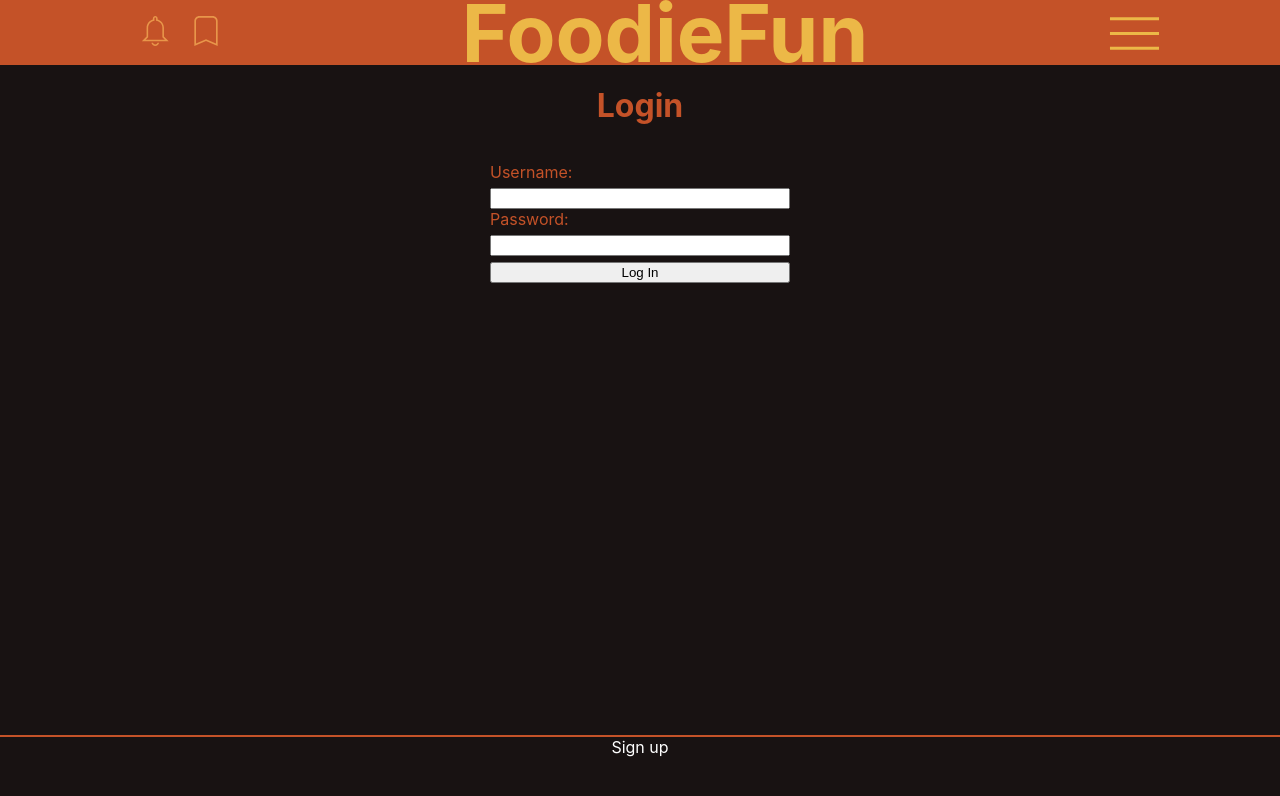
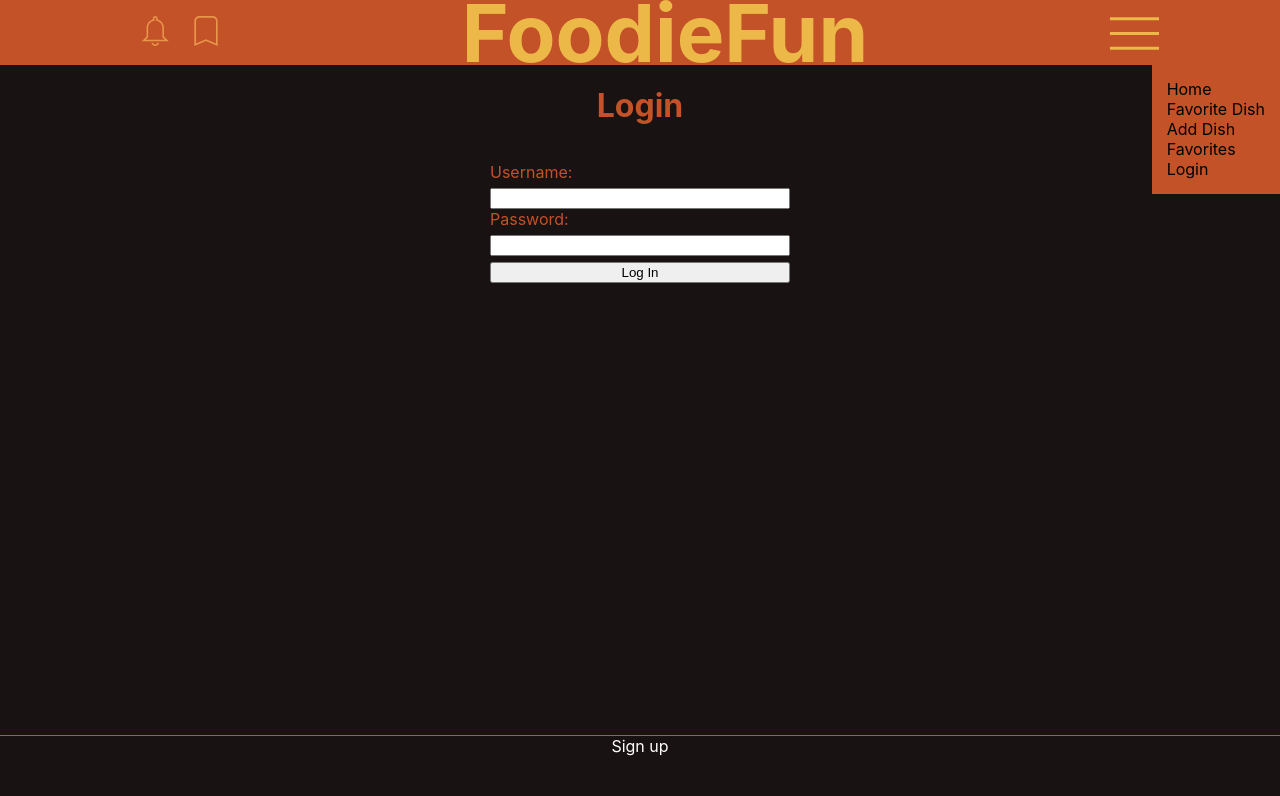
Before and after one commit to BW-FoodieFun-5/frontend, a React (Create React App) app in the folder foodie/: page /login in a window 1280 px wide. Both pictures are taken after a click on the icon 1134 px from the left and 32 px from the top of the page. Shown: the top 796 px of the page. Built offline with nearby package versions, Linux system fonts and the light colour scheme.

Commit message:
minor changes to menu

```diff
--- a/foodie/src/App.css
+++ b/foodie/src/App.css
@@ -34,17 +34,17 @@ background: #E8964A;
 
 }
  */
-#menu{
+#menu {
   position: absolute;
   top: 64px;
   right: 0px;
   background-color:  #C45228;
   margin: 0;
   padding: 0;
-  display: none;
+  /* display: none; */
 }
 
- .hidden{
+ .hidden {
    display: none;
  }
 
--- a/foodie/src/components/Nav.js
+++ b/foodie/src/components/Nav.js
@@ -41,7 +41,7 @@ function Nav() {
         </svg>
       </div>
 
-      <div id="menu">
+      <div id="menu" className="hidden">
 
         <DropDown>
           <Link>Home</Link>
--- a/foodie/src/styles/bottomBarStyle.js
+++ b/foodie/src/styles/bottomBarStyle.js
@@ -1,7 +1,7 @@
 import styled from 'styled-components';
 
 export const StyledBottomBar = styled.div`
-    position: relative;
+    position: fixed;
     left: 0;
     bottom: 0;
     height: 8vh;
--- a/foodie/src/styles/gridStyles.js
+++ b/foodie/src/styles/gridStyles.js
@@ -19,6 +19,7 @@ export const StyledGrid = styled.div`
     flex-direction: column;
     flex-wrap: wrap;
     background-color: #181212;
+    margin-bottom: 8vh;
 
     h1 {
         margin-left: 20px;
```
